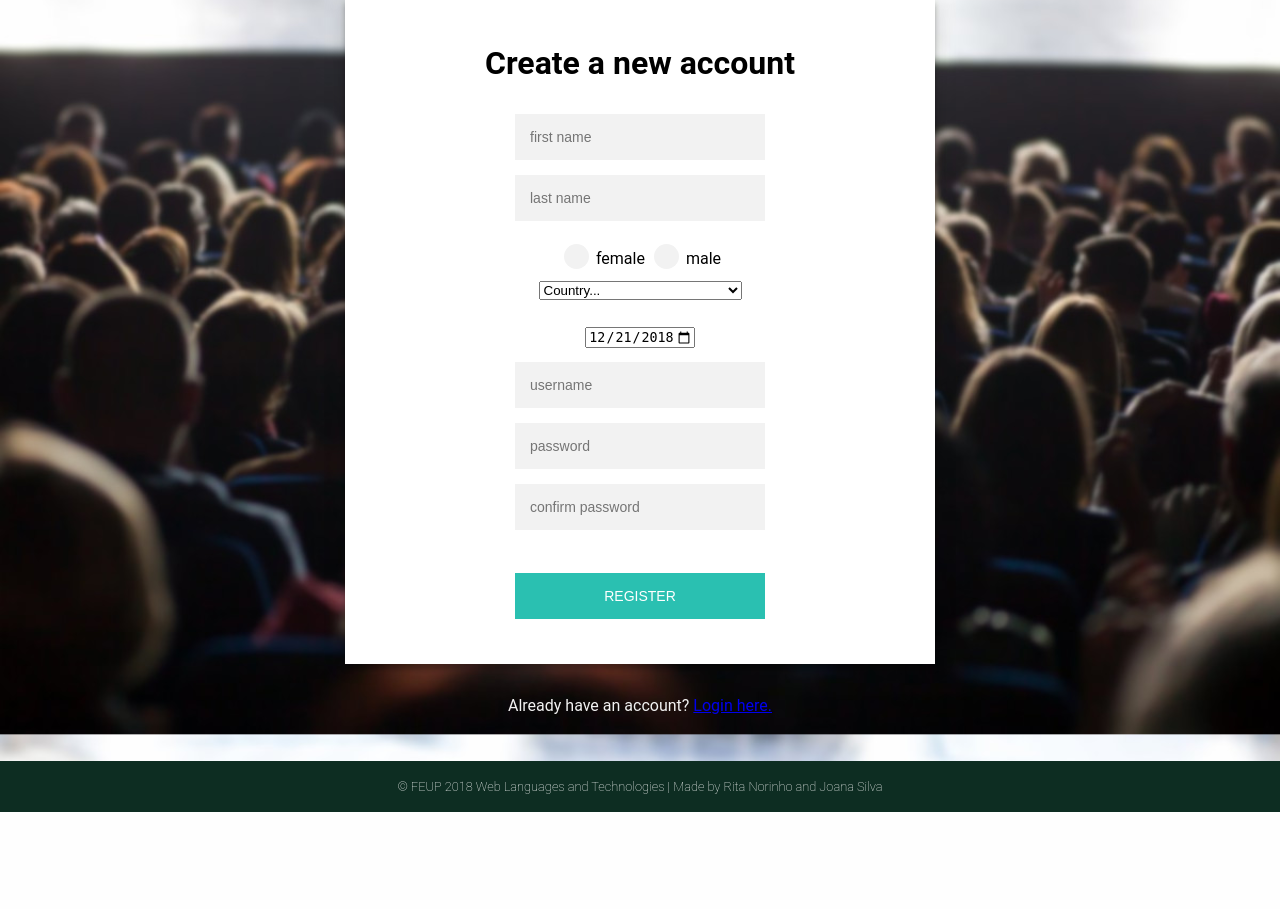
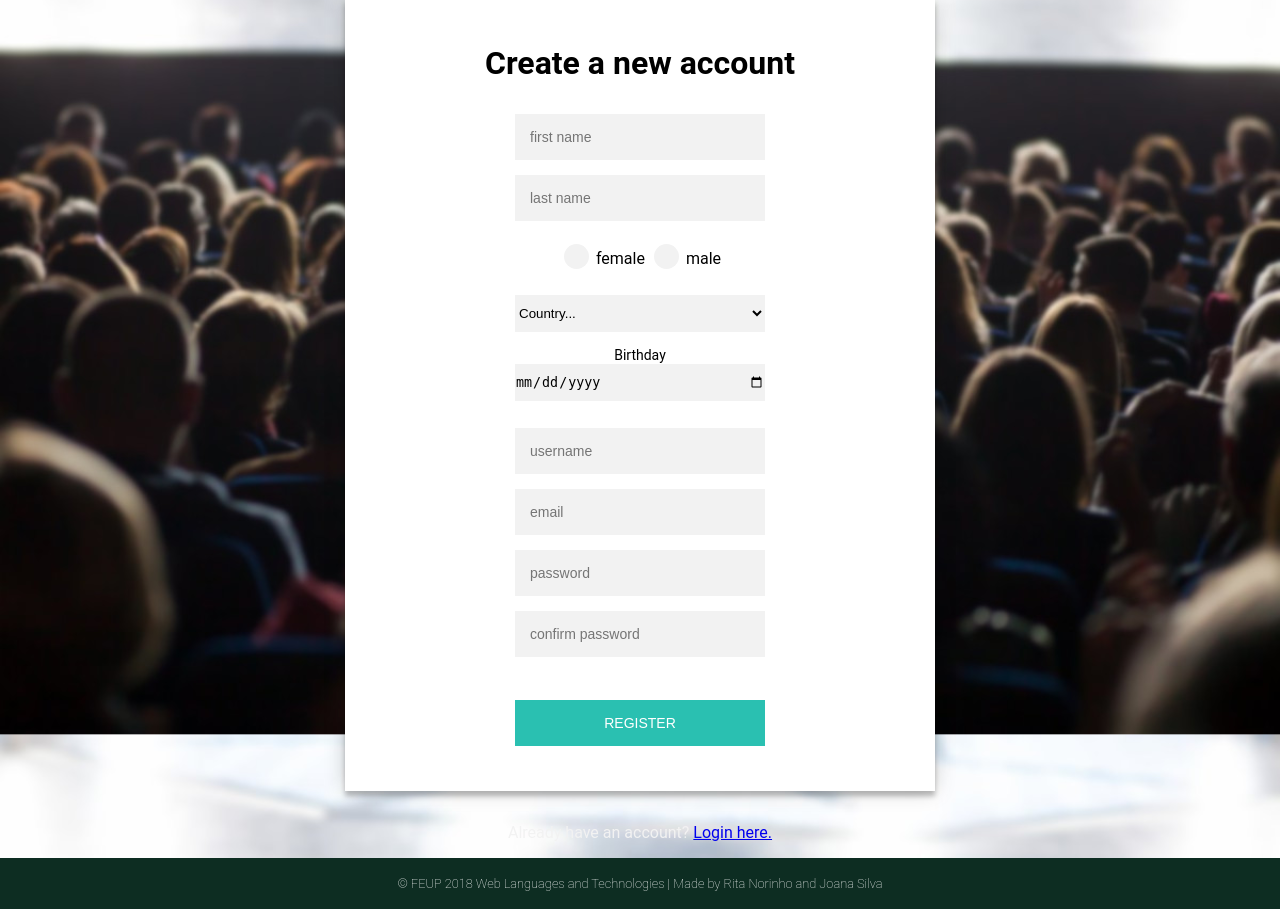
Before and after one commit to jmcsilva98/LTW-FEUP, a PHP site: page /pages/register.php in a window 1280 px wide. Shown: the part 119-1028 px from the top of the page. Before the commit the page ends 931 px from the top, so only its background shows below. Run offline with PHP 8.4, Linux system fonts and the light colour scheme; some libraries are stand-ins or nearby versions.

Commit message:
more css

```diff
--- a/css/style.css
+++ b/css/style.css
@@ -1,4 +1,7 @@
 
+/* --------------------------
+   ---------GENERIC----------
+   -------------------------- */
 body{
     margin: 0 auto;
     height:100% ;
@@ -24,15 +27,30 @@ header{
     background-color:  var(--bg-color-dark);
 }
 
+/*Problema com o footer, não fica em baixo*/
+ footer p{
+    margin: 0;
+    height: 100%;
+    padding:1.4em;
+    text-align: center;
+    background-color:  var(--bg-color-dark);
+    font-size: 0.8em;
+    font-weight: 200;
+    color:white;
+}
+
 /* --------------------------
    ---------LOGIN------------
    -------------------------- */
+
+/*Meter a imagem no sítio sem usar margin*/
 #login img{
   margin: 0;
   /*margin-left: 5em;
   margin-right:10em;*/
 
 }
+/*Mesmo com o titulo*/
 #login h1{
    font-family: 'Candara',sans-serif;
    font-weight: bold;
@@ -42,7 +60,6 @@ header{
    margin: 0;
    margin-left: 9.8em;
    margin-right:4em;
-
 }
 #login p{
     text-align: center;
@@ -97,17 +114,7 @@ header{
     background: rgba(15, 92, 84, 0.733);
 }
 
- footer p{
-    margin: 0;
-    margin-top: 3.6em;
-    padding:1.4em;
-    text-align: center;
-    background-color:  var(--bg-color-dark);
-    font-size: 0.8em;
-    font-weight: 200;
-    color:white;
 
-}
 /* --------------------------
    ---------REGISTER---------
    -------------------------- */
@@ -143,8 +150,7 @@ div#register_content{
 }
 
 
-#register form input[type=text],  input[type=password]{
-
+#register form input[type=text],  input[type=password], input[type=email] {
     outline: 0;
     background: var(--input-color);
     width: 50%;
@@ -160,7 +166,6 @@ div#register_content{
     -webkit-appearance: none;
     -moz-appearance: none;
     appearance: none;
-   /* display: inline-block;*/
     position: relative;
     background-color: var(--input-color);
     top: 5px;
@@ -208,10 +213,26 @@ div#register_content{
     background: rgba(15, 92, 84, 0.733);
 }
 
-#register form select{
-    margin: 1em;
+#register form label{
+    font-size: 14px;
 }
 
+#register form select{
+    border:0;
+    margin: 2em;
+    padding: 10px 0px;
+    cursor: pointer;
+    width: 50%;
+    outline: 0;
+    background: var(--input-color);
+    margin-bottom: 1em;
+}
 #register form input[type=date]{
-    margin: 1em;
+    border:0;
+    margin-bottom: 2em;
+    padding: 10px 0px;
+    cursor: pointer;
+    width: 50%;
+    outline: 0;
+    background: var(--input-color);
 }
--- a/templates/tpl_register.php
+++ b/templates/tpl_register.php
@@ -33,8 +33,10 @@
       <select name="country" required>
         <?php select_country() ?>
       </select><br>
-      <input type="date" value="2018-12-21" min="1903-01-01" max="2005-01-01" required><br>
+      <label> Birthday </label><br>
+      <input type="date" value="birthday" min="1903-01-01" max="2005-01-01" required><br>
       <input type="text" name="username" placeholder="username" maxlength="8" required><br>
+      <input type="email" name="email" placeholder="email" required> <br>
       <input type="password" name="password" placeholder="password" required><br>
       <input type="password" name="repeatpassword" placeholder="confirm password" required><br>
       <input type="submit" value="Register">
```
